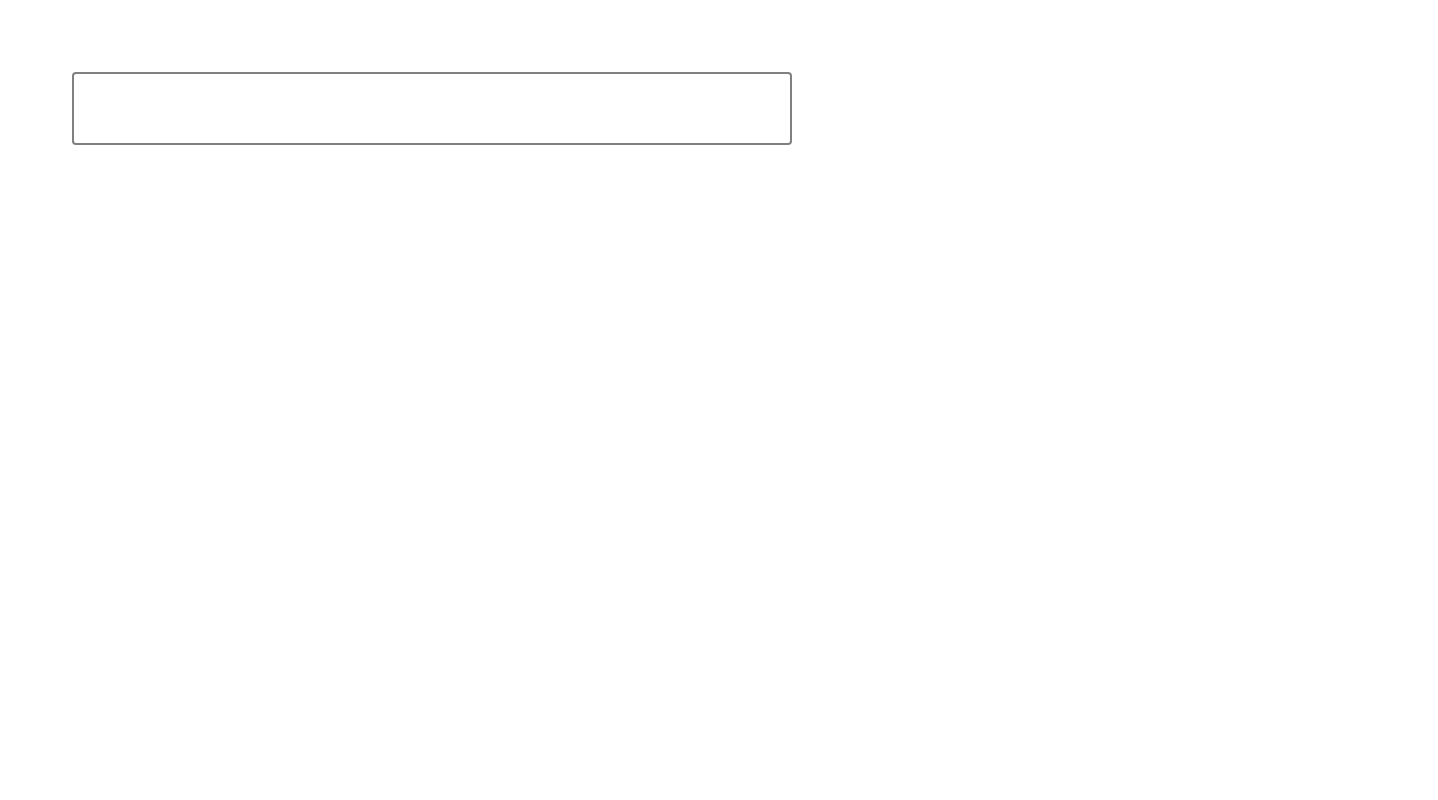
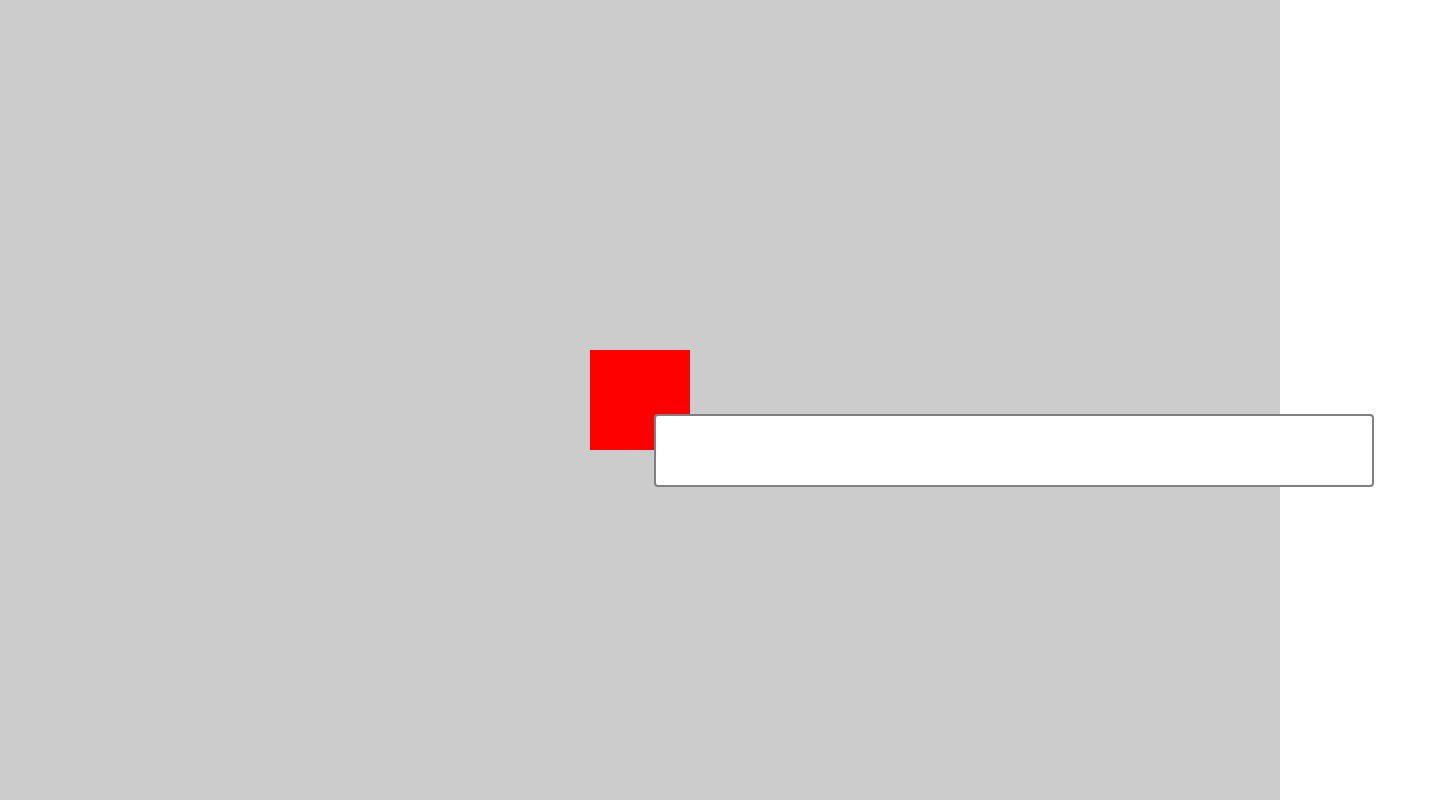
Before and after one commit to sanjusunny/sanjusunny.github.io, a plain HTML site: page fod.html in a window 1280 px wide. Shown: the whole page, 1438 px wide, since content can reach past the window. Drawn offline with Linux system fonts and the light colour scheme.

Commit message:
Update fod.html

```diff
--- a/fod.html
+++ b/fod.html
@@ -11,9 +11,43 @@
   outline: none;
 }
 
+  html,body{
+  height:100%;
+  padding:0;
+  margin:0;
+}
+*{
+  box-sizing:border-box;
+}
+.box{
+  width:100px;
+  height:100px;
+  background-color:red;
+}
+
+.container{
+
+  width:100%;
+  height:100%;
+  background-color:#ccc;
+
+  display:flex;
+  justify-content:center;
+  align-items:center;
+
+}
+
+
+
+
+
+
 </style>
 </head>
 <body>
-<input id="search" type=text autofocus></input>
+  <div class="container">
+  <div class="box"><input id="search" type=text autofocus></input>  </div>
+</div>
+
 </body>
 </html>
```
